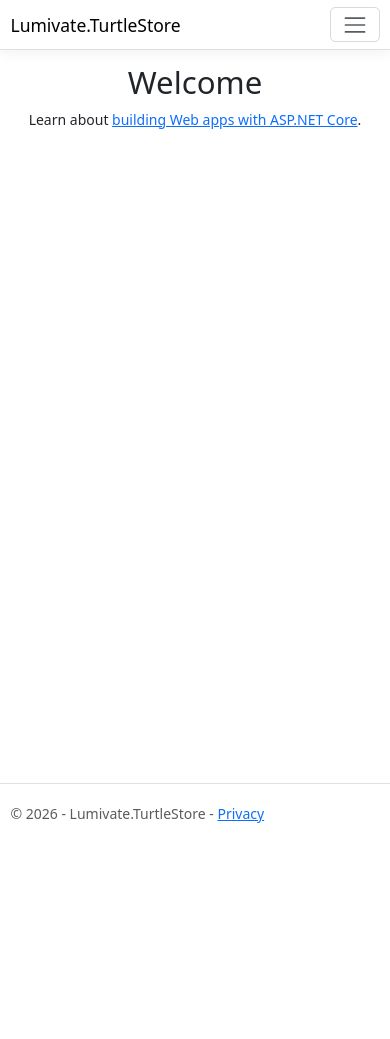
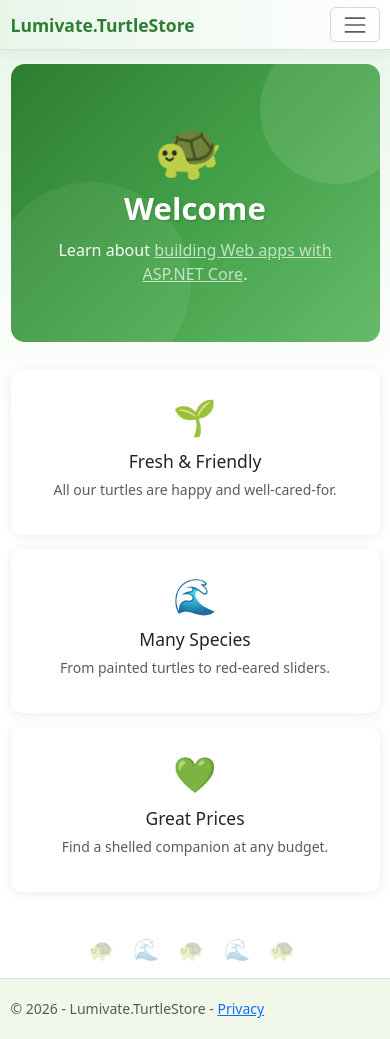
Before and after one commit to johncross116/Lumivate.AspDotNetPractice, an ASP.NET Core app: page / in a window 390 px wide. Before the commit the page ends 823 px from the top, so only its background shows below. Run offline with ASP.NET Core 8, Linux system fonts and the light colour scheme; style sheets or scripts are compiled from the project's sources.

Commit message:
Add fun turtle-themed styles and graphics to TurtleStore demo
Co-Authored-By: johncross116@gmail.com <johncross116@gmail.com>

```diff
--- a/Lumivate.TurtleStore/Lumivate.TurtleStore/Views/Home/Index.cshtml
+++ b/Lumivate.TurtleStore/Lumivate.TurtleStore/Views/Home/Index.cshtml
@@ -13,7 +13,34 @@
     </div>
 *@
 
-<div class="text-center">
-    <h1 class="display-4">Welcome</h1>
-    <p>Learn about <a href="https://learn.microsoft.com/aspnet/core">building Web apps with ASP.NET Core</a>.</p>
+<div class="turtle-hero text-center">
+    <div class="turtle-swim" aria-hidden="true">&#x1F422;</div>
+    <h1 class="display-4" style="color: white;">Welcome</h1>
+    <p class="lead">Learn about <a href="https://learn.microsoft.com/aspnet/core" style="color: #c8e6c9; text-decoration: underline;">building Web apps with ASP.NET Core</a>.</p>
 </div>
+
+<div class="row text-center mt-4">
+    <div class="col-md-4 mb-3">
+        <div class="card h-100 p-4">
+            <div style="font-size: 2.5rem;">&#x1F331;</div>
+            <h5 class="mt-2">Fresh &amp; Friendly</h5>
+            <p class="text-muted">All our turtles are happy and well-cared-for.</p>
+        </div>
+    </div>
+    <div class="col-md-4 mb-3">
+        <div class="card h-100 p-4">
+            <div style="font-size: 2.5rem;">&#x1F30A;</div>
+            <h5 class="mt-2">Many Species</h5>
+            <p class="text-muted">From painted turtles to red-eared sliders.</p>
+        </div>
+    </div>
+    <div class="col-md-4 mb-3">
+        <div class="card h-100 p-4">
+            <div style="font-size: 2.5rem;">&#x1F49A;</div>
+            <h5 class="mt-2">Great Prices</h5>
+            <p class="text-muted">Find a shelled companion at any budget.</p>
+        </div>
+    </div>
+</div>
+
+<div class="turtle-wave" aria-hidden="true">&#x1F422; &#x1F30A; &#x1F422; &#x1F30A; &#x1F422;</div>
--- a/Lumivate.TurtleStore/Lumivate.TurtleStore/Views/Shared/_Layout.cshtml
+++ b/Lumivate.TurtleStore/Lumivate.TurtleStore/Views/Shared/_Layout.cshtml
@@ -25,9 +25,9 @@
                             <a class="nav-link text-dark" asp-area="" asp-controller="Cart" asp-action="Index">Cart</a>
                         </li>
         *@
-        <nav class="navbar navbar-expand-sm navbar-toggleable-sm navbar-light bg-white border-bottom box-shadow mb-3">
+        <nav class="navbar navbar-expand-sm navbar-toggleable-sm navbar-light border-bottom box-shadow mb-3" style="background: linear-gradient(90deg, #e8f5e9, #ffffff);">
             <div class="container-fluid">
-                <a class="navbar-brand" asp-area="" asp-controller="Home" asp-action="Index">Lumivate.TurtleStore</a>
+                <a class="navbar-brand" asp-area="" asp-controller="Home" asp-action="Index" style="font-weight: 700; color: #2e7d32;">Lumivate.TurtleStore</a>
                 <button class="navbar-toggler" type="button" data-bs-toggle="collapse" data-bs-target=".navbar-collapse" aria-controls="navbarSupportedContent"
                         aria-expanded="false" aria-label="Toggle navigation">
                     <span class="navbar-toggler-icon"></span>
--- a/Lumivate.TurtleStore/Lumivate.TurtleStore/Views/Shared/_Layout.cshtml.css
+++ b/Lumivate.TurtleStore/Lumivate.TurtleStore/Views/Shared/_Layout.cshtml.css
@@ -5,22 +5,33 @@ a.navbar-brand {
   white-space: normal;
   text-align: center;
   word-break: break-all;
+  font-size: 1.3rem;
+  letter-spacing: 0.02em;
 }
 
 a {
-  color: #0077cc;
+  color: #2e7d32;
+}
+
+a:hover {
+  color: #1b5e20;
 }
 
 .btn-primary {
   color: #fff;
-  background-color: #1b6ec2;
-  border-color: #1861ac;
+  background-color: #388e3c;
+  border-color: #2e7d32;
+}
+
+.btn-primary:hover {
+  background-color: #2e7d32;
+  border-color: #1b5e20;
 }
 
 .nav-pills .nav-link.active, .nav-pills .show > .nav-link {
   color: #fff;
-  background-color: #1b6ec2;
-  border-color: #1861ac;
+  background-color: #388e3c;
+  border-color: #2e7d32;
 }
 
 .border-top {
--- a/Lumivate.TurtleStore/Lumivate.TurtleStore/wwwroot/css/site.css
+++ b/Lumivate.TurtleStore/Lumivate.TurtleStore/wwwroot/css/site.css
@@ -19,6 +19,8 @@ html {
 
 body {
   margin-bottom: 60px;
+  background: linear-gradient(180deg, #e8f5e9 0%, #ffffff 40%);
+  min-height: 100vh;
 }
 
 .form-floating > .form-control-plaintext::placeholder, .form-floating > .form-control::placeholder {
@@ -29,3 +31,161 @@ body {
 .form-floating > .form-control-plaintext:focus::placeholder, .form-floating > .form-control:focus::placeholder {
   text-align: start;
 }
+
+/* ===== Turtle Store Fun Styles ===== */
+
+/* Turtle-themed hero section */
+.turtle-hero {
+  background: linear-gradient(135deg, #2e7d32 0%, #43a047 50%, #66bb6a 100%);
+  color: white;
+  border-radius: 1rem;
+  padding: 3rem 2rem;
+  margin-bottom: 2rem;
+  position: relative;
+  overflow: hidden;
+}
+
+.turtle-hero::before {
+  content: '';
+  position: absolute;
+  top: -30px;
+  right: -30px;
+  width: 150px;
+  height: 150px;
+  background: rgba(255,255,255,0.1);
+  border-radius: 50%;
+}
+
+.turtle-hero::after {
+  content: '';
+  position: absolute;
+  bottom: -40px;
+  left: -20px;
+  width: 200px;
+  height: 200px;
+  background: rgba(255,255,255,0.07);
+  border-radius: 50%;
+}
+
+.turtle-hero h1 {
+  font-weight: 700;
+  text-shadow: 1px 1px 3px rgba(0,0,0,0.2);
+}
+
+.turtle-hero p {
+  font-size: 1.15rem;
+  opacity: 0.95;
+}
+
+/* Floating turtle animation */
+.turtle-float {
+  display: inline-block;
+  font-size: 3rem;
+  animation: turtleFloat 3s ease-in-out infinite;
+}
+
+@keyframes turtleFloat {
+  0%, 100% { transform: translateY(0); }
+  50% { transform: translateY(-12px); }
+}
+
+/* Slow swim for hero turtle */
+.turtle-swim {
+  display: inline-block;
+  font-size: 4rem;
+  animation: turtleSwim 4s ease-in-out infinite;
+}
+
+@keyframes turtleSwim {
+  0%, 100% { transform: translateX(0) rotate(0deg); }
+  25% { transform: translateX(8px) rotate(3deg); }
+  75% { transform: translateX(-8px) rotate(-3deg); }
+}
+
+/* Wave decoration for page bottoms */
+.turtle-wave {
+  text-align: center;
+  font-size: 1.5rem;
+  letter-spacing: 0.5rem;
+  opacity: 0.3;
+  margin-top: 2rem;
+  user-select: none;
+}
+
+/* Table styling for turtle theme */
+.table thead {
+  background-color: #2e7d32;
+  color: white;
+}
+
+.table thead th {
+  border-bottom: none;
+  padding: 0.75rem 1rem;
+}
+
+.table-hover tbody tr:hover {
+  background-color: #e8f5e9;
+}
+
+/* Card enhancements */
+.card {
+  border: none;
+  box-shadow: 0 2px 12px rgba(0,0,0,0.08);
+  border-radius: 0.75rem;
+  transition: transform 0.2s ease, box-shadow 0.2s ease;
+}
+
+.card:hover {
+  transform: translateY(-3px);
+  box-shadow: 0 6px 20px rgba(0,0,0,0.12);
+}
+
+/* Button enhancements */
+.btn-success {
+  background-color: #2e7d32;
+  border-color: #2e7d32;
+}
+
+.btn-success:hover {
+  background-color: #1b5e20;
+  border-color: #1b5e20;
+}
+
+/* Page heading styles */
+h1 {
+  color: #2e7d32;
+  font-weight: 700;
+  margin-bottom: 0.75rem;
+}
+
+/* Fun badge for availability */
+.badge-available {
+  background-color: #43a047;
+  color: white;
+  padding: 0.3em 0.7em;
+  border-radius: 1rem;
+  font-size: 0.85rem;
+}
+
+.badge-unavailable {
+  background-color: #e57373;
+  color: white;
+  padding: 0.3em 0.7em;
+  border-radius: 1rem;
+  font-size: 0.85rem;
+}
+
+/* Subtle pulse for the browse button */
+.btn-browse {
+  animation: subtlePulse 2s ease-in-out infinite;
+}
+
+@keyframes subtlePulse {
+  0%, 100% { box-shadow: 0 0 0 0 rgba(46,125,50,0.4); }
+  50% { box-shadow: 0 0 0 8px rgba(46,125,50,0); }
+}
+
+/* Footer styling */
+.footer {
+  background-color: #f1f8e9;
+}
```
